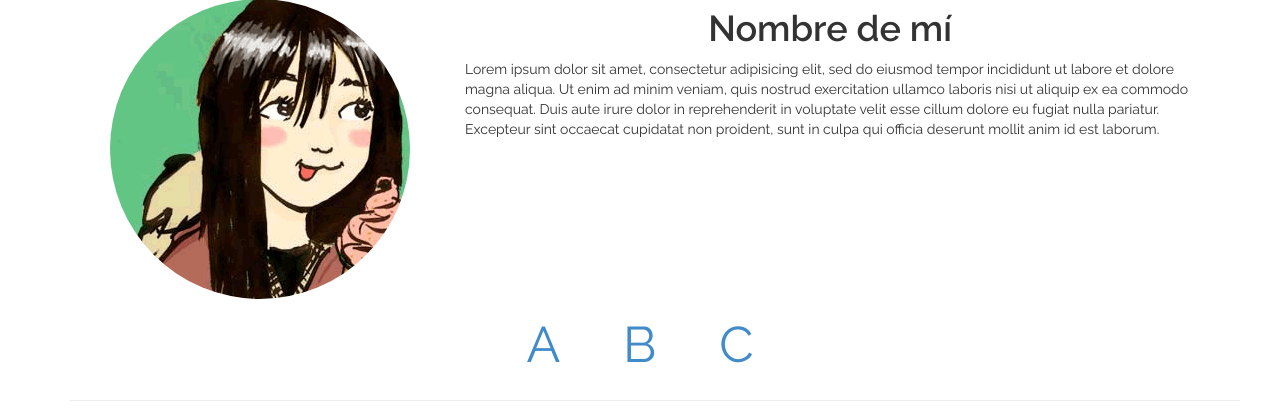
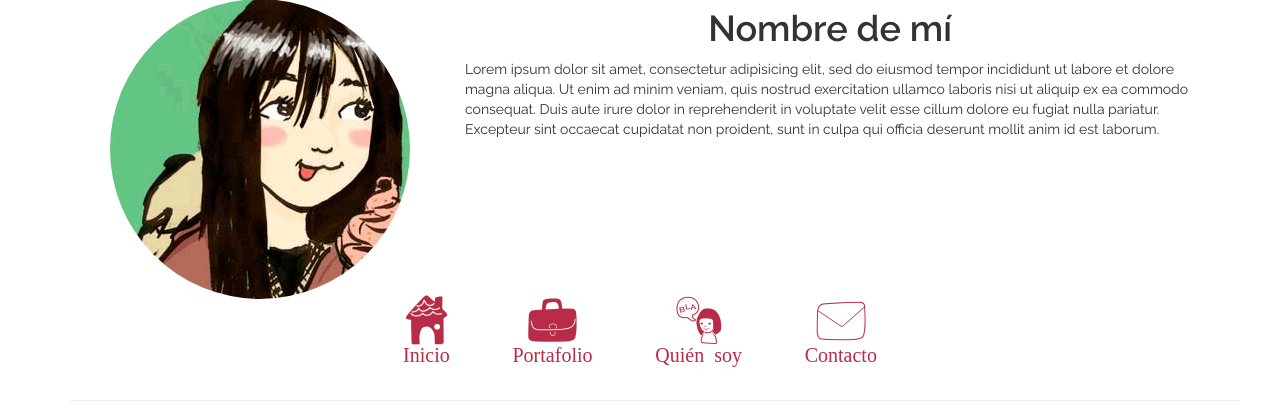
Before and after one commit to ChihuahuaPunk/PortafolioMarce, a PHP site: page / in a window 1280 px wide. Shown: the part 21-440 px from the top of the page. Run offline with PHP 8.4, Linux system fonts and the light colour scheme; some libraries are stand-ins or nearby versions.

Commit message:
Llamado de tipografía de Icomoon y aplicación de íconos en el menú principal.

```diff
--- a/css/main.css
+++ b/css/main.css
@@ -1 +1 @@
-body,.nombre-mio{font-family:'Raleway';font-weight:400}body{padding-top:10px}.contenedor-logo{padding-top:10px;padding-bottom:10px}.logo{border-radius:50%;display:block;margin:0 auto}.nombre-mio{font-weight:600;text-align:center}.menu{text-align:center;font-size:50px;font-color:#B82C47}.menu .icon-item-menu:not(:last-child){margin-right:50px}.un-proyecto{padding-bottom:40px;text-align:center}.footer-principal{background-color:#777;color:#fff;text-align:center}
+body,.nombre-mio{font-family:'Raleway';font-weight:400}body{padding-top:10px}.contenedor-logo{padding-top:10px;padding-bottom:10px}.logo{border-radius:50%;display:block;margin:0 auto}.nombre-mio{font-weight:600;text-align:center}.menu{text-align:center;font-size:50px}.menu .icon-item-menu{color:#b82c47;padding-top:40px;font-size:20px}.menu .icon-item-menu:not(:last-child){margin-right:50px}.un-proyecto{padding-bottom:40px;text-align:center}.footer-principal{background-color:#777;color:#fff;text-align:center}
--- a/fonts/icomoon/style.css
+++ b/fonts/icomoon/style.css
@@ -17,12 +17,22 @@
 	font-variant: normal;
 	text-transform: none;
 	line-height: 1;
+	/*ESTO LO HICIMOS NOSOTROS*/
+	position: relative;
 
 	/* Better Font Rendering =========== */
 	-webkit-font-smoothing: antialiased;
 	-moz-osx-font-smoothing: grayscale;
 }
 
+[class^="icon-"]:before {
+	position: absolute;
+	top: -8px;
+	left: 50%;
+	-webkit-transform: translateX(-50%);
+	transform: translateX(-50%);
+	font-size: 50px;
+}
 .icon-iconocasa:before {
 	content: "\e600";
 }
--- a/index.html
+++ b/index.html
@@ -12,6 +12,7 @@
         <meta name="viewport" content="width=device-width, initial-scale=1">
 
         <link rel="stylesheet" href="css/bootstrap.min.css">
+        <link rel="stylesheet" href="fonts/icomoon/style.css">
         <link rel="stylesheet" href="css/main.css">
         <link href='http://fonts.googleapis.com/css?family=Raleway:400,600,800' rel='stylesheet' type='text/css'>
 
@@ -35,9 +36,10 @@
         </header>
         <section class="menu col-xs-12">
             <nav>
-                <a href="#" class="icon-item-menu">A</a>
-                <a href="#" class="icon-item-menu">B</a>
-                <a href="#" class="icon-item-menu">C</a>
+                <a href="#" class="icon-item-menu icon-iconocasa">Inicio</a>
+                <a href="#" class="icon-item-menu icon-iconomalet">Portafolio</a>
+                <a href="#" class="icon-item-menu icon-iconobla">Quién soy</a>
+                <a href="#" class="icon-item-menu icon-iconosobre">Contacto</a>
             </nav>
         </section><!-- /.menu -->
         <hr class="separador col-xs-12">
--- a/sass/main.scss
+++ b/sass/main.scss
@@ -1,4 +1,6 @@
 @charset 'utf-8';
+
+$rojo-menu: #B82C47;
 
 %raleway1 {
     font: {
@@ -46,9 +48,11 @@ body {
     }
     font: {
         size: 50px;
-        color: #B82C47
     }
     .icon-item-menu {
+        color: $rojo-menu;
+        padding-top: 40px;
+        font-size: 20px;
         &:not(:last-child) {
             margin: {
                 right: 50px;
```
